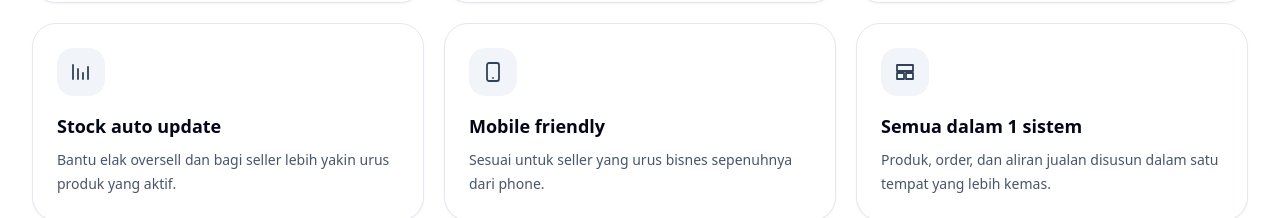
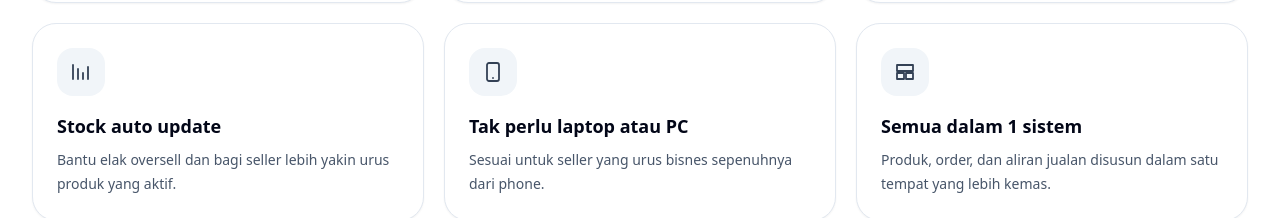
Before and after one commit to maizhakimm/pay-link, a Next.js app: page / in a window 1280 px wide. Shown: the part 1712-1930 px from the top of the page. Built offline with nearby package versions, Linux system fonts and the light colour scheme.

Commit message:
Update page.tsx

```diff
--- a/src/app/page.tsx
+++ b/src/app/page.tsx
@@ -200,7 +200,7 @@ export default function HomePage() {
             />
             <SolutionCard
               icon={<PhoneIcon />}
-              title="Mobile friendly"
+              title="Tak perlu laptop atau PC"
               description="Sesuai untuk seller yang urus bisnes sepenuhnya dari phone."
             />
             <SolutionCard
```
